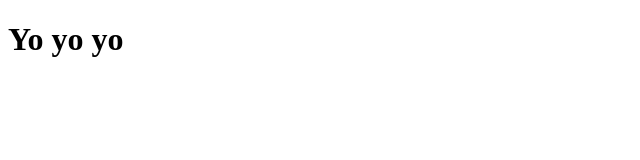
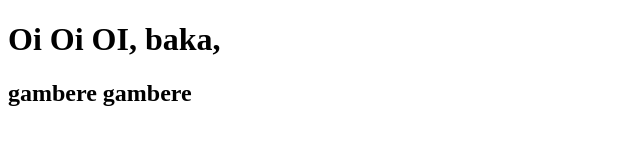
Before and after one commit to Roobinisdabomb/roobinisdabomb.github.io, a plain HTML site: page index.html in a window 1280 px wide. Shown: the whole page, without its empty margins (0-640 px from the left). Drawn offline with Linux system fonts and the light colour scheme.

Commit message:
Update index.html

```diff
--- a/index.html
+++ b/index.html
@@ -6,7 +6,8 @@
     <title>Portfolioe</title>
   </head>
 <body>
-  <h1> Yo yo yo </h1>
+  <h1> Oi Oi OI, baka,  </h1>
+  <h2> gambere gambere </h2>
 </body>
 
 </html>
```
